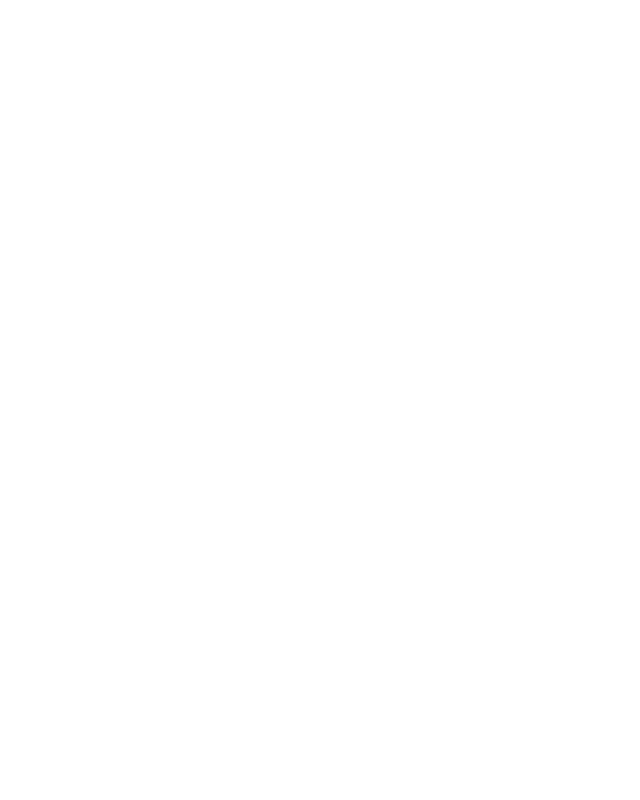
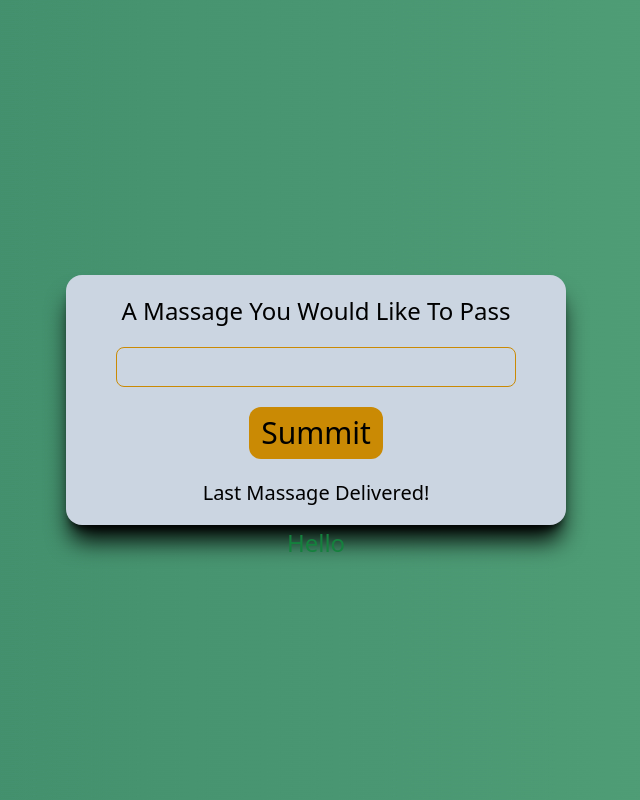
Before and after one commit to savaliyak53/React-auth, a React (Create React App) app: page /messagebox in a window 1280 px wide. Before the commit this address had no page. Shown: the whole page, without its empty margins (324-964 px from the left). Built offline with nearby package versions, Linux system fonts and the light colour scheme.

Commit message:
feat/add message box

```diff
--- a/src/App.js
+++ b/src/App.js
@@ -1,5 +1,6 @@
 import { BrowserRouter, Routes, Route } from "react-router-dom";
 import Registration from "./containers/registration";
+import MessageBox from "./messageBox/messageBox";
 
 function App() {
   return (
@@ -7,6 +8,7 @@
       <BrowserRouter>
         <Routes>
           <Route path="/registration" element={<Registration />} />
+          <Route path="/messagebox" element={<MessageBox />} />
         </Routes>
       </BrowserRouter>
     </div>
--- /dev/null
+++ b/src/messageBox/messageBox.js
@@ -0,0 +1,29 @@
+import React, { useState } from "react";
+
+const MessageBox = () => {
+  const [input, setInput] = useState("");
+  const [result, setResult] = useState("Hello");
+
+  return (
+    <div className="flex justify-center items-center bg-gradient0 h-screen">
+      <div className="w-[500px] gap-y-5 flex flex-col items-center h-[250px] bg-slate-300 rounded-2xl shadow-xl shadow-black">
+        <div className="mt-5 text-2xl">A Massage You Would Like To Pass</div>
+        <input
+          type="text"
+          onChange={(e) => setInput(e.target.value)}
+          className="w-[80%] bg-slate-300 border border-yellow-600 h-10 rounded-lg outline-none p-2"
+        />
+        <button
+          onClick={() => setResult(input)}
+          className="bg-yellow-600 text-3xl rounded-xl py-2 px-3 "
+        >
+          Summit
+        </button>
+        <p className="text-xl">Last Massage Delivered!</p>
+        <p className="text-2xl text-green-700">{result}</p>
+      </div>
+    </div>
+  );
+};
+
+export default MessageBox;
```
